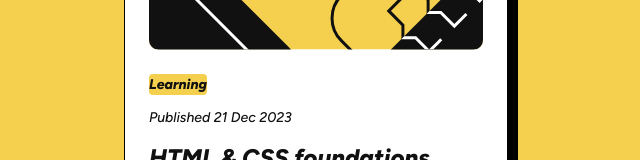
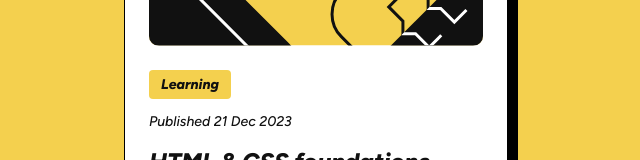
Before and after one commit to m-balci/blog-preview-card, a plain HTML site: page index.html in a window 1280 px wide. Shown: the part 317-477 px from the top of the page, without its empty margins (324-964 px from the left). Drawn offline with Linux system fonts and the light colour scheme.

Commit message:
Update style.css

```diff
--- a/style.css
+++ b/style.css
@@ -107,7 +107,7 @@ h1, h2, h3, h4, h5, h6 {
         & .category {
           width: fit-content;
           border-radius: 4px;
-          padding: 0,25rem 0,75rem;
+          padding: 0.25rem 0.75rem;
           background-color: var(--clr-yellow);
           font-weight: var(--fw-extra-bold);
           font-size: var(--fs-sm);
```
